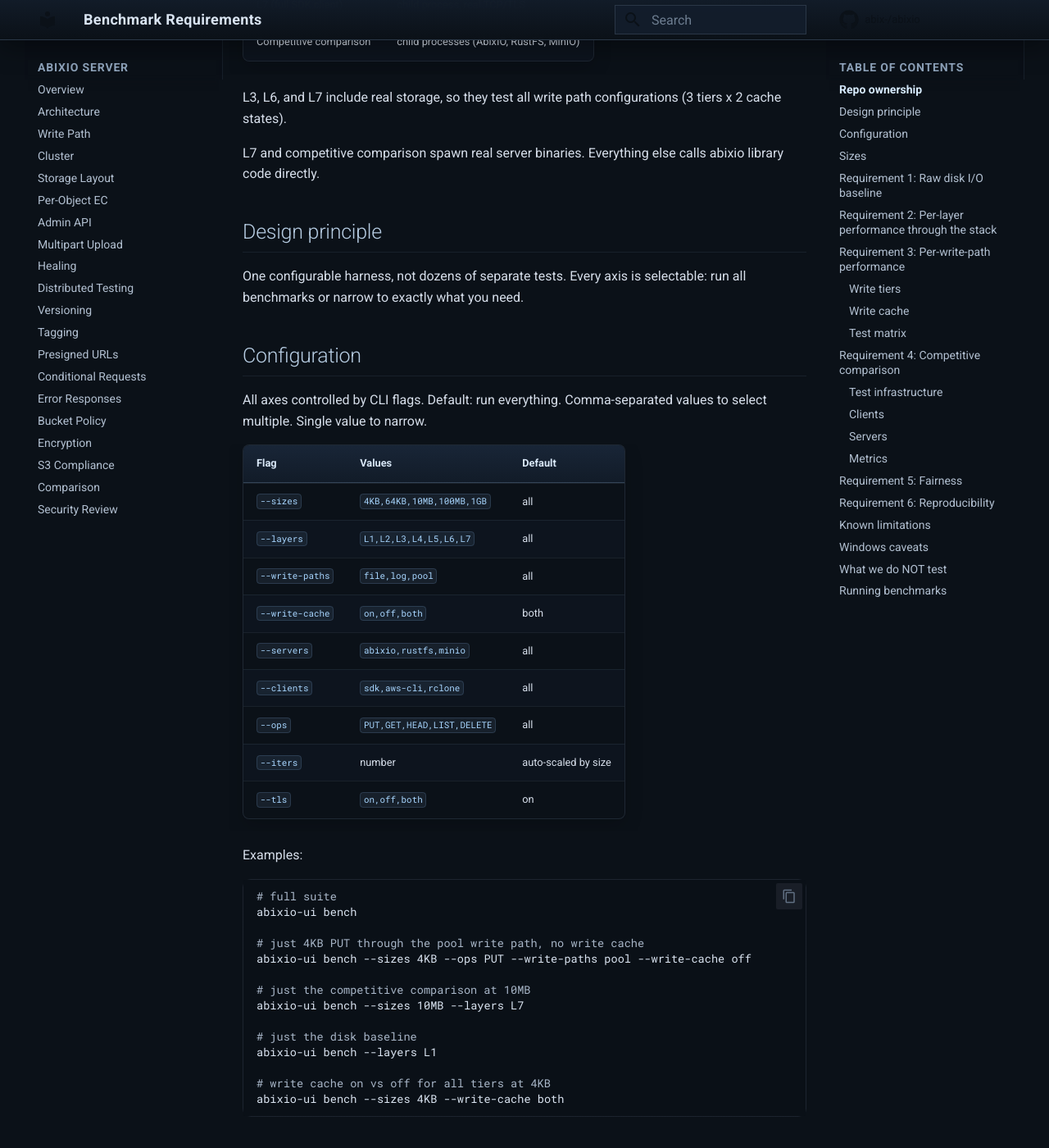
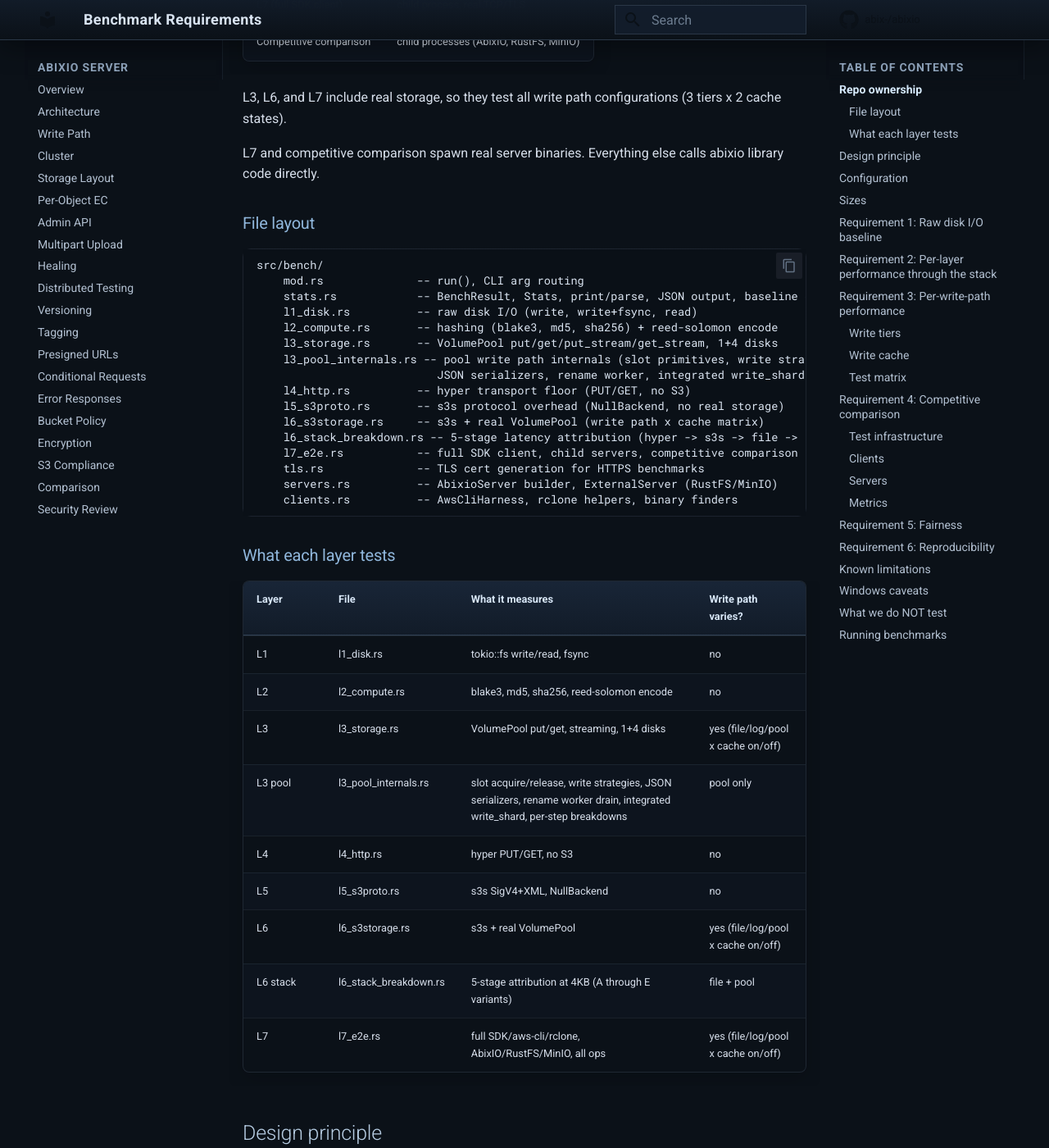
Before and after one commit to abix-/abixio, an MkDocs documentation site: the page built from docs/benchmark-requirements.md, in a window 1280 px wide and 1400 px high, scrolled down 859 px. Shown: the whole window at 82% size. Built offline with MkDocs 1.6.1 and Material for MkDocs 9.7.7, drawn with Linux system fonts in a browser that asks for light colours; comment, search, counter and statistics services are not loaded.

Commit message:
docs: merge benchmark-inventory into benchmark-requirements, two pages total

````diff
--- a/docs/benchmark-requirements.md
+++ b/docs/benchmark-requirements.md
@@ -31,6 +31,41 @@
 
 L7 and competitive comparison spawn real server binaries. Everything
 else calls abixio library code directly.
+
+### File layout
+
+```
+src/bench/
+    mod.rs              -- run(), CLI arg routing
+    stats.rs            -- BenchResult, Stats, print/parse, JSON output, baseline comparison
+    l1_disk.rs          -- raw disk I/O (write, write+fsync, read)
+    l2_compute.rs       -- hashing (blake3, md5, sha256) + reed-solomon encode
+    l3_storage.rs       -- VolumePool put/get/put_stream/get_stream, 1+4 disks
+    l3_pool_internals.rs -- pool write path internals (slot primitives, write strategies,
+                           JSON serializers, rename worker, integrated write_shard, breakdowns)
+    l4_http.rs          -- hyper transport floor (PUT/GET, no S3)
+    l5_s3proto.rs       -- s3s protocol overhead (NullBackend, no real storage)
+    l6_s3storage.rs     -- s3s + real VolumePool (write path x cache matrix)
+    l6_stack_breakdown.rs -- 5-stage latency attribution (hyper -> s3s -> file -> pool)
+    l7_e2e.rs           -- full SDK client, child servers, competitive comparison
+    tls.rs              -- TLS cert generation for HTTPS benchmarks
+    servers.rs          -- AbixioServer builder, ExternalServer (RustFS/MinIO)
+    clients.rs          -- AwsCliHarness, rclone helpers, binary finders
+```
+
+### What each layer tests
+
+| Layer | File | What it measures | Write path varies? |
+|---|---|---|---|
+| L1 | l1_disk.rs | tokio::fs write/read, fsync | no |
+| L2 | l2_compute.rs | blake3, md5, sha256, reed-solomon encode | no |
+| L3 | l3_storage.rs | VolumePool put/get, streaming, 1+4 disks | yes (file/log/pool x cache on/off) |
+| L3 pool | l3_pool_internals.rs | slot acquire/release, write strategies, JSON serializers, rename worker drain, integrated write_shard, per-step breakdowns | pool only |
+| L4 | l4_http.rs | hyper PUT/GET, no S3 | no |
+| L5 | l5_s3proto.rs | s3s SigV4+XML, NullBackend | no |
+| L6 | l6_s3storage.rs | s3s + real VolumePool | yes (file/log/pool x cache on/off) |
+| L6 stack | l6_stack_breakdown.rs | 5-stage attribution at 4KB (A through E variants) | file + pool |
+| L7 | l7_e2e.rs | full SDK/aws-cli/rclone, AbixIO/RustFS/MinIO, all ops | yes (file/log/pool x cache on/off) |
 
 ## Design principle
 
````
Also changed, not shown: docs/benchmark-inventory.md (deleted, +0 -59 lines), docs/benchmarks.md (+2 -2 lines).
